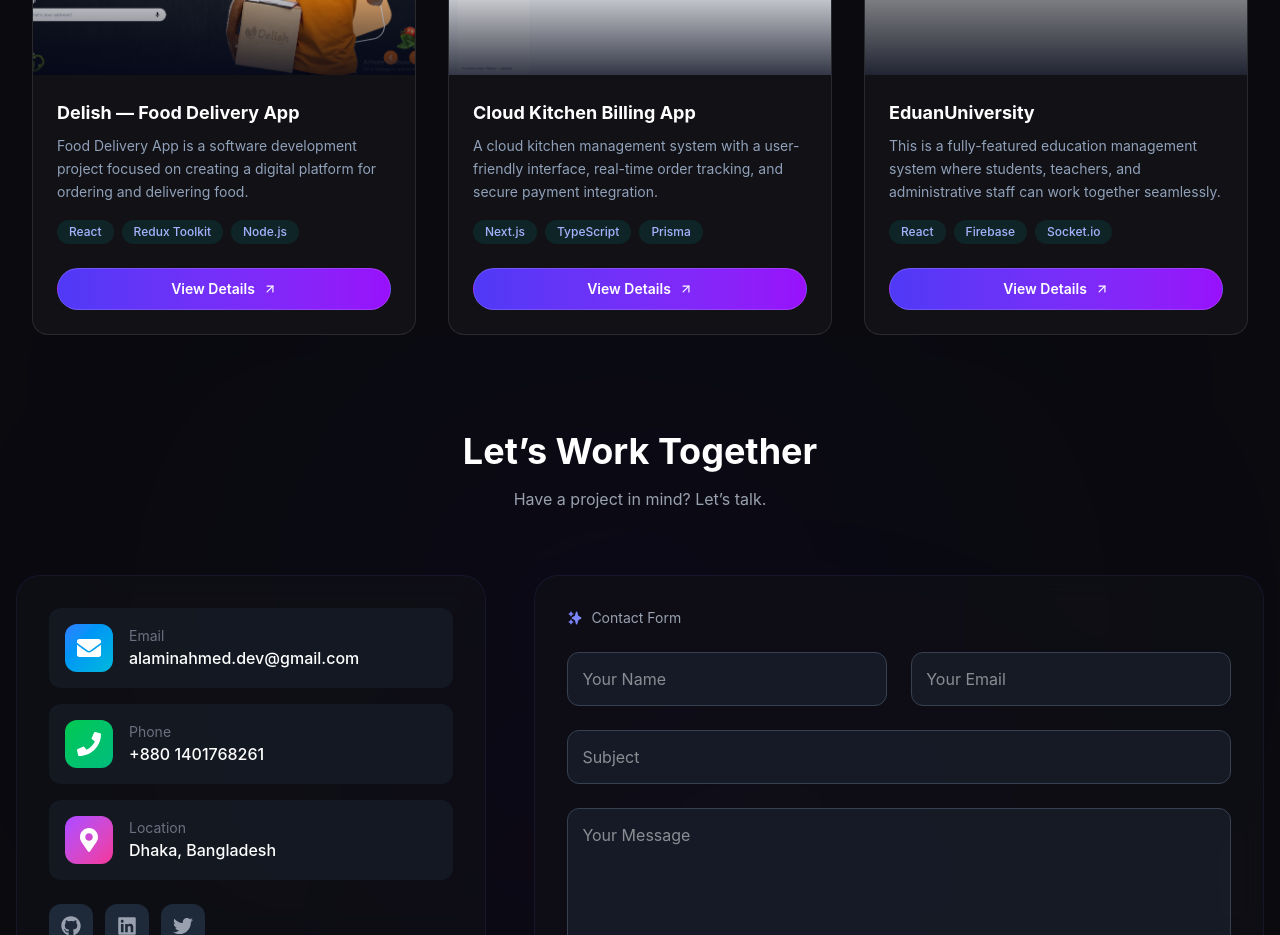
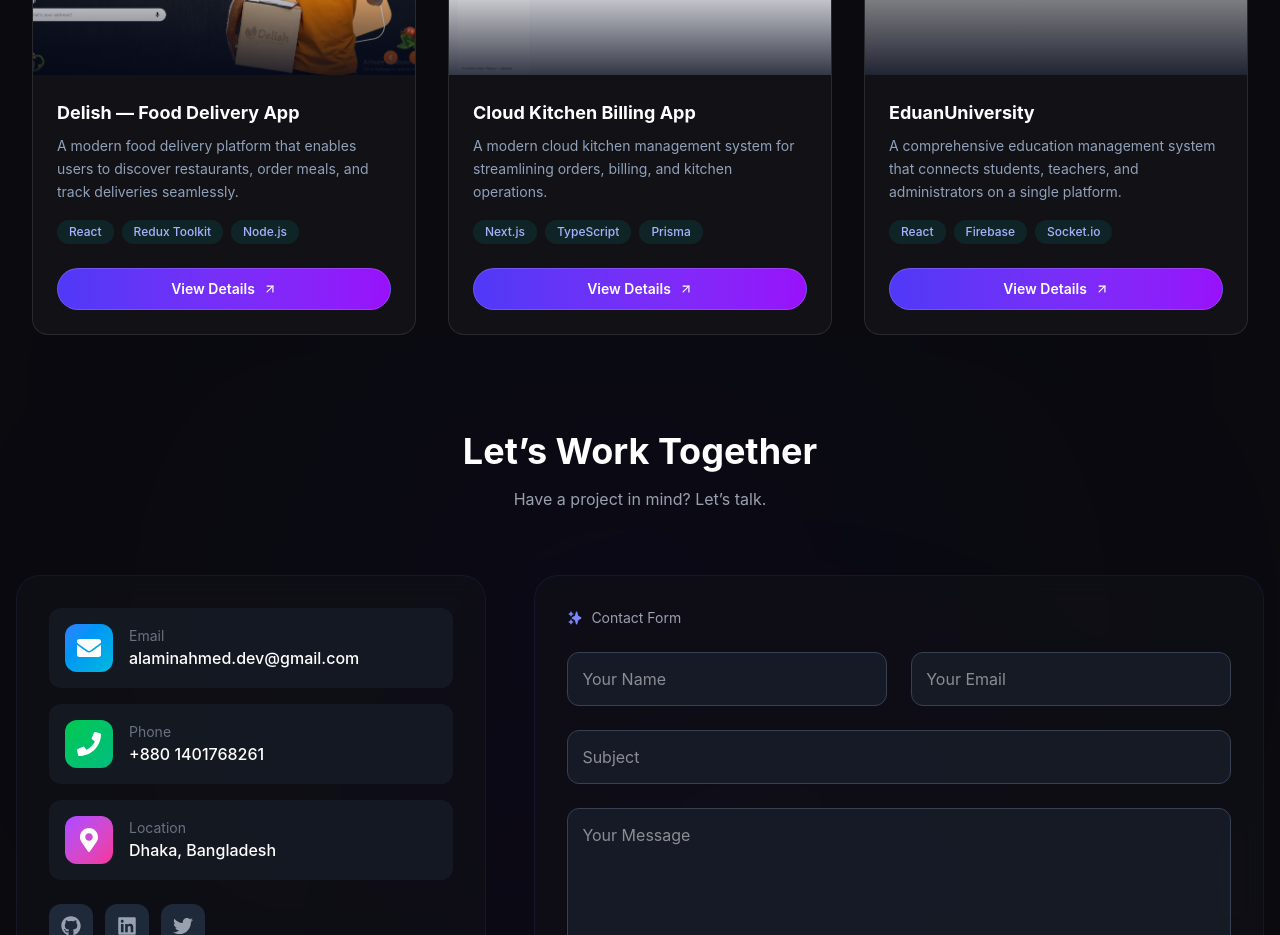
Before and after one commit to Alamin4D/react-portfolio, a React (Vite) app: page / in a window 1280 px wide. Shown: the part 5160-6095 px from the top of the page. Built offline with nearby package versions, Linux system fonts and the light colour scheme; grey boxes are pictures that could not be loaded.

Commit message:
"feat: add key features section to project details page"

```diff
--- a/src/data/project.ts
+++ b/src/data/project.ts
@@ -8,6 +8,7 @@ export interface Project {
   liveLink: string;
   githubLink: string;
   challenges: string;
+  keyFeatures: string[];
   improvements: string;
 }
 
@@ -15,33 +16,55 @@ export const projects: Project[] = [
   {
     id: "Delish (Team Project)",
     name: "Delish — Food Delivery App",
-    tagline: "Food Delivery App is a software development project focused on creating a digital platform for ordering and delivering food.",
+
+    tagline:
+      "A modern food delivery platform that enables users to discover restaurants, order meals, and track deliveries seamlessly.",
+
     image: "/images/food-delivery.png",
+
     description:
-      "Food Delivery App is a full-stack web application focused on creating a digital platform for ordering and delivering food. Users can browse restaurant menus, search and filter food items, add meals to a cart, place orders securely, and track deliveries in real time. It also includes an admin dashboard for managing restaurants, orders, customers, and delivery operations efficiently.",
+      "Delish is a full-stack food delivery web application that provides a seamless online food ordering experience. Users can browse restaurants, search and filter menu items, add meals to their cart, complete secure online payments, and track orders in real time. The platform also features an admin dashboard for managing restaurants, customers, orders, and delivery operations efficiently.",
+
     techStack: [
       "React",
       "Redux Toolkit",
       "Node.js",
-      "Express",
+      "Express.js",
       "MongoDB",
       "Stripe API",
       "Tailwind CSS",
     ],
+
     liveLink: "https://food-delivary-app-psi.vercel.app/",
     githubLink: "https://github.com/AlmasWD09/food-delivary-app",
+
+    keyFeatures: [
+      "Weather-based food recommendations that suggest suitable menu items based on the user's current weather conditions.",
+      "Secure online payment integration with Stripe for fast and reliable transactions.",
+      "Voice-enabled restaurant search for a faster and hands-free user experience.",
+      "Browse restaurants and discover menu items with advanced search and category filtering.",
+      "Shopping cart functionality with a smooth and secure checkout process.",
+      "Real-time order tracking and complete order history management.",
+      "Admin dashboard for managing restaurants, customers, orders, and delivery operations."
+    ],
+
     challenges:
-      "Managing global cart & auth state across the app without prop-drilling was tricky at first, which I solved using Redux Toolkit slices. Handling Stripe's payment webhooks securely and keeping the product inventory in sync during concurrent orders was another major challenge that required careful backend transaction handling.",
+      "One of the main challenges was managing global authentication and cart state without prop drilling, which was solved using Redux Toolkit. Another challenge was integrating Stripe securely, handling payment workflows, and ensuring inventory consistency during concurrent order processing on the backend.",
+
     improvements:
-      "Planning to add product recommendation using a simple ML-based similarity model, integrate order tracking with real-time notifications, and improve SEO with server-side rendering.",
+      "Future enhancements include AI-powered personalized food recommendations, real-time delivery notifications using WebSockets, location-based delivery tracking, restaurant analytics dashboard, and improved SEO through server-side rendering."
   },
   {
     id: "Cloud Kitchen Billing App",
     name: "Cloud Kitchen Billing App",
-    tagline: "A cloud kitchen management system with a user-friendly interface, real-time order tracking, and secure payment integration.",
+    tagline:
+      "A modern cloud kitchen management system for streamlining orders, billing, and kitchen operations.",
+
     image: "/images/cloud-kitchen.png",
+
     description:
-      "A cloud kitchen management system with a user-friendly interface, real-time order tracking, and secure payment integration.It supports real-time updates so every team member sees changes instantly.",
+      "Cloud Kitchen Billing App is a full-stack restaurant management system designed to simplify billing, order processing, and kitchen operations. It enables staff to manage orders in real time, generate invoices instantly, track sales, and monitor business performance through an intuitive dashboard. Built with Next.js, Prisma, PostgreSQL, and Socket.io, the application ensures fast performance, secure data management, and seamless real-time synchronization.",
+
     techStack: [
       "Next.js",
       "TypeScript",
@@ -50,33 +73,64 @@ export const projects: Project[] = [
       "Socket.io",
       "Tailwind CSS",
     ],
+
     liveLink: "https://cloud-kitchen-billing.vercel.app/",
     githubLink: "https://github.com/Alamin4D/cloud-kitchen-billing",
+
+    keyFeatures: [
+      "Real-time order management with instant status updates using Socket.io.",
+      "Fast and accurate invoice generation with automated billing.",
+      "Role-based authentication and secure access control for staff and administrators.",
+      "Menu, inventory, and kitchen management powered by Prisma and PostgreSQL.",
+      "Interactive dashboard for monitoring orders, sales, and business performance.",
+      "Comprehensive sales reports and order history for business insights.",
+      "Responsive and user-friendly interface optimized for desktop and tablet devices."
+    ],
+
     challenges:
-      "Implementing smooth drag-and-drop reordering while keeping the database order field consistent across simultaneous multi-user edits was the biggest challenge. I also had to design an efficient real-time sync system using Socket.io without overwhelming the server with events.",
+      "One of the biggest challenges was implementing real-time synchronization while maintaining data consistency across multiple users. Managing concurrent order updates efficiently with Socket.io and ensuring reliable database operations using Prisma required careful backend architecture and event handling.",
+
     improvements:
-      "Future plans include adding calendar view & Gantt charts, a mobile app version using React Native, and AI-based task prioritization suggestions.",
+      "Future enhancements include barcode/QR code support, online payment integration, receipt printing, advanced analytics and reporting, multi-branch management, and a dedicated mobile application for restaurant staff."
   },
   {
     id: "EduanUniversity",
     name: "EduanUniversity",
-    tagline: "This is a fully-featured education management system where students, teachers, and administrative staff can work together seamlessly.",
+
+    tagline:
+      "A comprehensive education management system that connects students, teachers, and administrators on a single platform.",
+
     image: "/images/edu-site.png",
+
     description:
-      "This is a fully-featured education management system where students, teachers, and administrative staff can work together seamlessly. It was built to sharpen my understanding of WebSockets, real-time data synchronization, and building responsive chat UIs that feel native on both desktop and mobile.",
+      "EduanUniversity is a full-stack education management system designed to simplify academic operations for students, teachers, and administrators. The platform provides course management, student enrollment, assignment submission, communication tools, and administrative controls through a modern, responsive interface. It focuses on delivering an efficient and seamless learning experience.",
+
     techStack: [
       "React",
       "Firebase",
       "Socket.io",
       "Node.js",
-      "Express",
+      "Express.js",
       "Tailwind CSS",
     ],
+
     liveLink: "https://scintillating-rabanadas-b8327e.netlify.app/",
     githubLink: "https://github.com/Alamin4D/battle-client-website",
+
+    keyFeatures: [
+      "Role-based authentication for students, teachers, and administrators.",
+      "Course enrollment and course management system.",
+      "Assignment submission and progress tracking.",
+      "Real-time notifications and communication using Socket.io.",
+      "Student dashboard for viewing courses, assignments, and academic progress.",
+      "Teacher dashboard for managing classes, assignments, and student performance.",
+      "Responsive and user-friendly interface optimized for desktop and mobile devices."
+    ],
+
     challenges:
-      "Keeping the UI responsive while handling a constant stream of real-time messages, and building a reliable online/offline presence system, required a lot of iteration. Optimizing image/media uploads for slow networks was also a key challenge.",
+      "One of the biggest challenges was implementing real-time communication while maintaining a responsive user experience. Managing role-based access control, synchronizing academic data across multiple users, and designing scalable backend APIs required careful planning and implementation.",
+
     improvements:
-      "I plan to add end-to-end encryption for private chats, voice/video calling using WebRTC, and a dedicated mobile app.",
-  },
+      "Future enhancements include online examination and grading, video conferencing integration, attendance tracking with QR codes, AI-powered learning recommendations, and a dedicated mobile application."
+  }
 ];
--- a/src/pages/ProjectDetails.tsx
+++ b/src/pages/ProjectDetails.tsx
@@ -90,6 +90,15 @@ export default function ProjectDetails() {
             <h2 className="text-lg font-bold text-indigo-400">Challenges Faced</h2>
             <p className="mt-3 leading-relaxed text-slate-300">{project.challenges}</p>
           </div>
+          <div>
+            <h2 className="text-lg font-bold text-indigo-400">Key Features</h2>
+
+            <ul className="mt-3 list-disc space-y-2 pl-5 text-slate-300">
+              {project.keyFeatures.map((feature, index) => (
+                <li key={index}>{feature}</li>
+              ))}
+            </ul>
+          </div>
           <div className="rounded-2xl border border-white/10 bg-white/[0.03] p-6 lg:col-span-2">
             <h2 className="text-lg font-bold text-indigo-400">Future Improvements</h2>
             <p className="mt-3 leading-relaxed text-slate-300">{project.improvements}</p>
```
Also changed, not shown: 1 other file (tests, documents, lock files or other folders).
